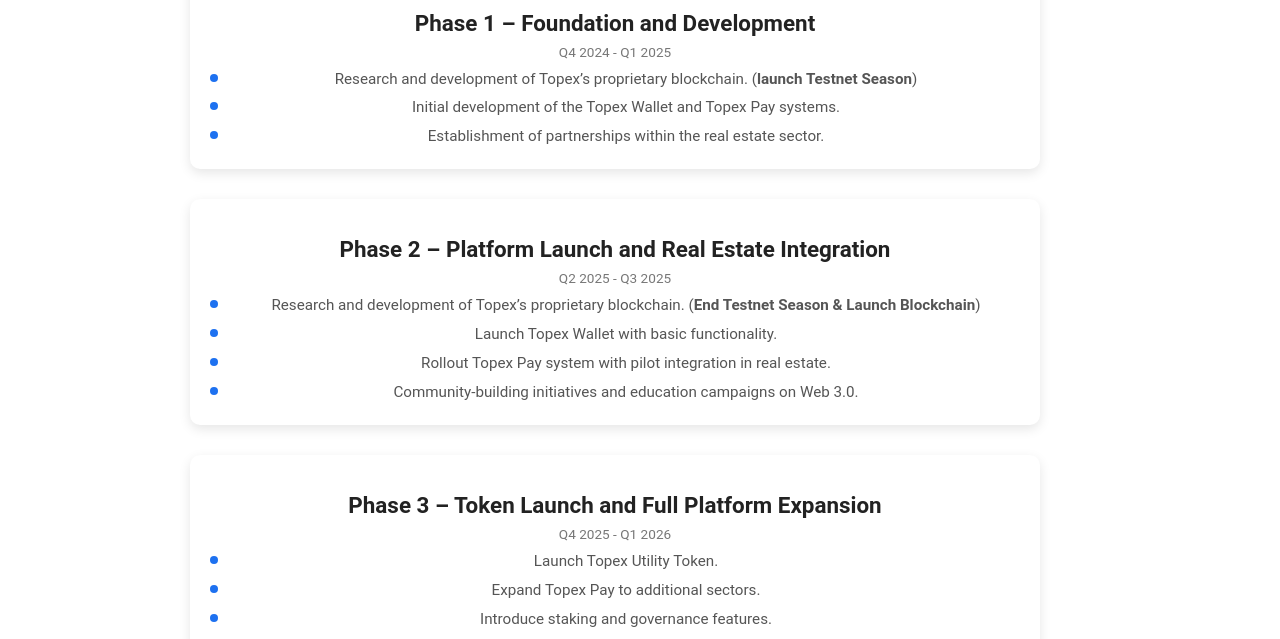
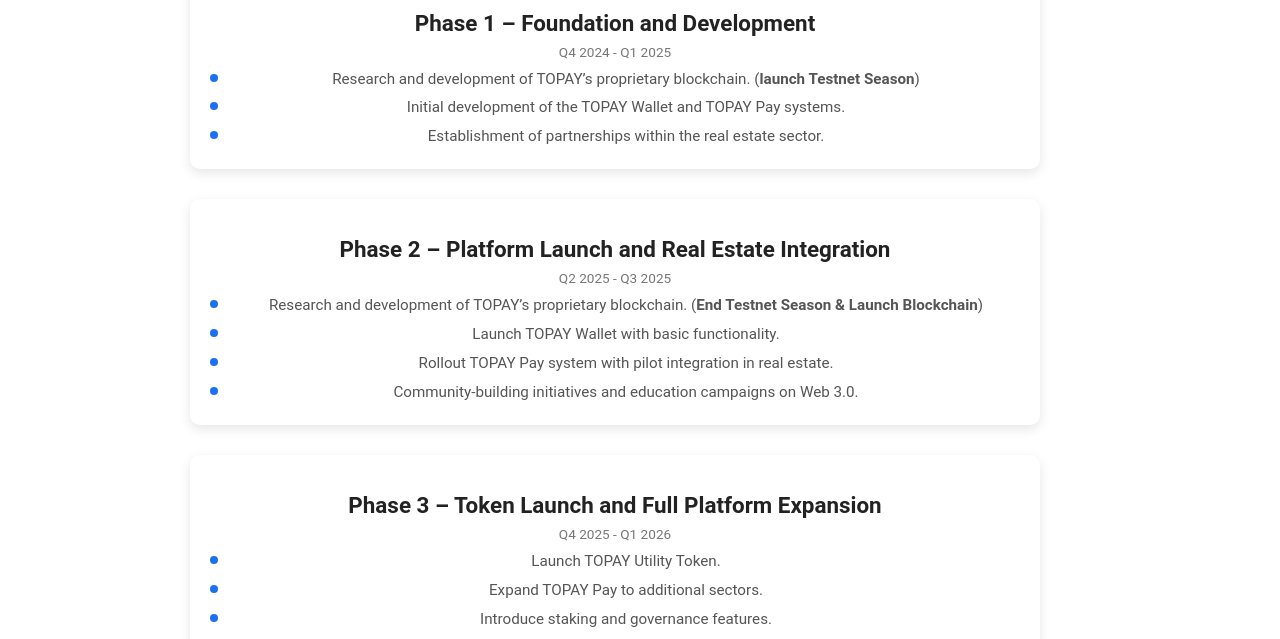
Before and after one commit to MdShahriya/topayfoundation.com, a React (Vite) app: page /roadmap in a window 1280 px wide. Shown: the part 313-952 px from the top of the page. Built offline with nearby package versions, Linux system fonts and the light colour scheme.

Commit message:
shortupdate

```diff
--- a/src/Components/Footer.jsx
+++ b/src/Components/Footer.jsx
@@ -42,16 +42,16 @@
           <a href="https://www.linkedin.com/company/105530643/" target="_blank" rel="noopener noreferrer">
             <FaLinkedin />
           </a>
-          <a href="https://t.me/TOPEXfoundation" target="_blank" rel="noopener noreferrer">
+          <a href="https://t.me/TOPAYfoundation" target="_blank" rel="noopener noreferrer">
             <FaTelegram />
           </a>
-          <a href="https://github.com/TOPEX-FOUNDATION" target="_blank" rel="noopener noreferrer">
+          <a href="https://github.com/TOPAY-FOUNDATION" target="_blank" rel="noopener noreferrer">
             <FaGithub />
           </a>
-          <a href="https://x.com/TOPEXFoundation" target="_blank" rel="noopener noreferrer">
+          <a href="https://x.com/TOPAYFoundation" target="_blank" rel="noopener noreferrer">
             <FaTwitter />
           </a>
-          <a href="https://medium.com/@TOPEXfoundation" target="_blank" rel="noopener noreferrer">
+          <a href="https://medium.com/@TOPAYfoundation" target="_blank" rel="noopener noreferrer">
             <FaMedium />
           </a>
         </div>
--- a/src/Components/ShortRoadmap.jsx
+++ b/src/Components/ShortRoadmap.jsx
@@ -4,7 +4,7 @@
 function ShortRoadmap() {
   const roadmapMilestones = [
     { phase: "Q4 2024", title: "Launch Website", isCompleted: true },
-    { phase: "Q1 2025", title: "Develop Topex Wallet", isCompleted: false },
+    { phase: "Q1 2025", title: "Develop TOPAY Wallet", isCompleted: false },
     { phase: "Q2 2025", title: "Expand Real Estate Partnerships", isCompleted: false },
     { phase: "Q3 2025", title: "Launch Mobile App", isCompleted: false },
   ];
--- a/src/pages/Roadmap.jsx
+++ b/src/pages/Roadmap.jsx
@@ -13,8 +13,8 @@
       phase: "Phase 1 – Foundation and Development",
       date: "Q4 2024 - Q1 2025",
       tasks: [
-        { description: "Research and development of Topex’s proprietary blockchain. (launch Testnet Season)", isTicked: false },
-        { description: "Initial development of the Topex Wallet and Topex Pay systems.", isTicked: false },
+        { description: "Research and development of TOPAY’s proprietary blockchain. (launch Testnet Season)", isTicked: false },
+        { description: "Initial development of the TOPAY Wallet and TOPAY Pay systems.", isTicked: false },
         { description: "Establishment of partnerships within the real estate sector.", isTicked: false },
       ],
     },
@@ -22,9 +22,9 @@
       phase: "Phase 2 – Platform Launch and Real Estate Integration",
       date: "Q2 2025 - Q3 2025",
       tasks: [
-        { description: "Research and development of Topex’s proprietary blockchain. (End Testnet Season & Launch Blockchain)", isTicked: false },
-        { description: "Launch Topex Wallet with basic functionality.", isTicked: false },
-        { description: "Rollout Topex Pay system with pilot integration in real estate.", isTicked: false },
+        { description: "Research and development of TOPAY’s proprietary blockchain. (End Testnet Season & Launch Blockchain)", isTicked: false },
+        { description: "Launch TOPAY Wallet with basic functionality.", isTicked: false },
+        { description: "Rollout TOPAY Pay system with pilot integration in real estate.", isTicked: false },
         { description: "Community-building initiatives and education campaigns on Web 3.0.", isTicked: false },
       ],
     },
@@ -32,8 +32,8 @@
       phase: "Phase 3 – Token Launch and Full Platform Expansion",
       date: "Q4 2025 - Q1 2026",
       tasks: [
-        { description: "Launch Topex Utility Token.", isTicked: false },
-        { description: "Expand Topex Pay to additional sectors.", isTicked: false },
+        { description: "Launch TOPAY Utility Token.", isTicked: false },
+        { description: "Expand TOPAY Pay to additional sectors.", isTicked: false },
         { description: "Introduce staking and governance features.", isTicked: false },
       ],
     },
@@ -43,7 +43,7 @@
       tasks: [
         { description: "Host Web 3.0 workshops and tutorials.", isTicked: false },
         { description: "Expand educational resources for non-technical users.", isTicked: false },
-        { description: "Develop next-generation features for Topex Wallet and blockchain.", isTicked: false },
+        { description: "Develop next-generation features for TOPAY Wallet and blockchain.", isTicked: false },
       ],
     },
   ];
```
Also changed, not shown: 1 other file (tests, documents, lock files or other folders).
